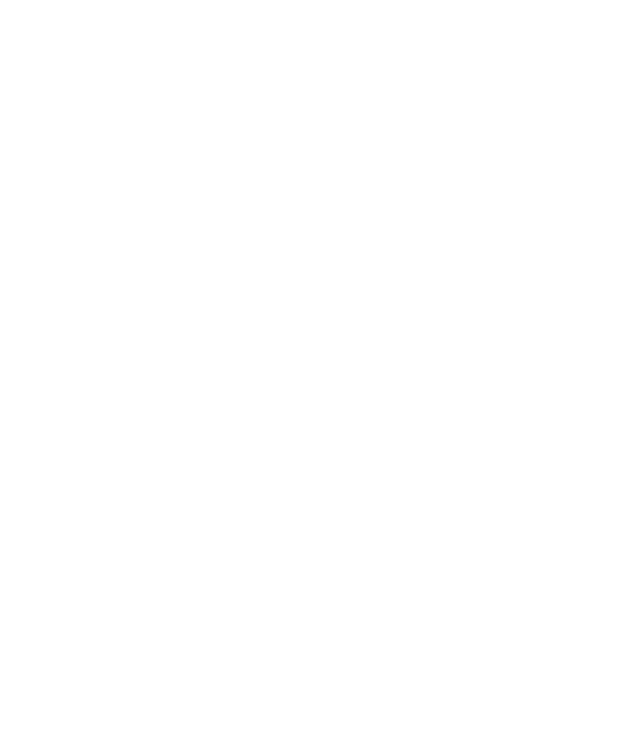
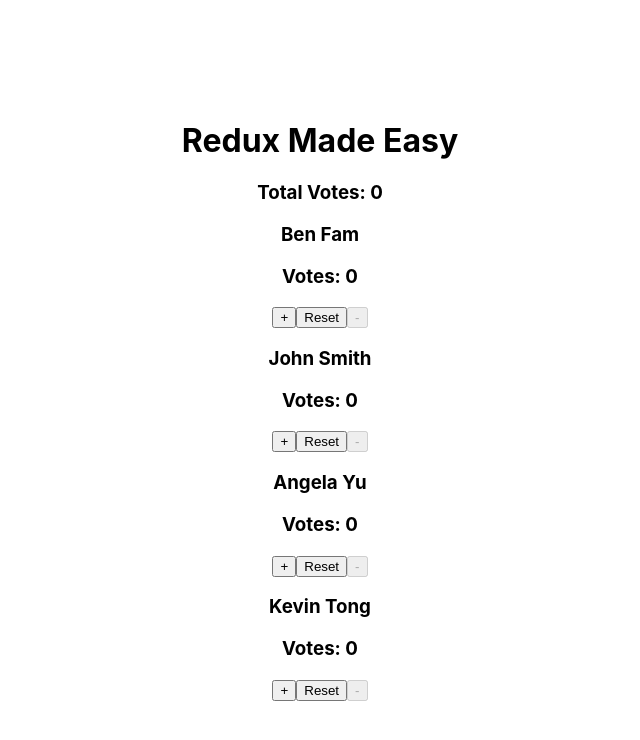
Before and after one commit to benjaminhpham/advanced-react, a React (Create React App) app: page /home in a window 1280 px wide. Before the commit this address had no page. Shown: the top 740 px of the page, without its empty margins (320-960 px from the left). Built offline with nearby package versions, Linux system fonts and the light colour scheme.

Commit message:
redux-toolkit

```diff
--- a/package.json
+++ b/package.json
@@ -3,14 +3,17 @@
   "version": "0.1.0",
   "private": true,
   "dependencies": {
+    "@reduxjs/toolkit": "^1.9.5",
     "@testing-library/jest-dom": "^5.17.0",
     "@testing-library/react": "^13.4.0",
     "@testing-library/user-event": "^13.5.0",
     "axios": "^1.4.0",
     "react": "^18.2.0",
     "react-dom": "^18.2.0",
+    "react-redux": "^8.1.2",
     "react-router-dom": "^6.15.0",
     "react-scripts": "5.0.1",
+    "redux": "^4.2.1",
     "web-vitals": "^2.1.4"
   },
   "scripts": {
--- a/src/App.js
+++ b/src/App.js
@@ -1,6 +1,7 @@
 import "./App.css";
 import App10 from "./lessons/lesson-10/App10";
 import App11 from "./lessons/lesson-11/App11";
+import App12 from "./lessons/lesson-12/App12";
 import App2 from "./lessons/lesson-2/App2";
 import App3 from "./lessons/lesson-3/App3";
 import App4 from "./lessons/lesson-4/App4";
@@ -18,7 +19,8 @@
       {/* <App7 /> */}
       {/* <App8 /> */}
       {/* <App10 /> */}
-      <App11 />
+      {/* <App11 /> */}
+      <App12 />
     </div>
   );
 }
--- a/src/index.js
+++ b/src/index.js
@@ -2,10 +2,14 @@
 import ReactDOM from "react-dom/client";
 import "./index.css";
 import App from "./App";
+import { Provider } from "react-redux";
+import store from "./redux/configureStore";
 
 const root = ReactDOM.createRoot(document.getElementById("root"));
 root.render(
   // <React.StrictMode>
-  <App />
+  <Provider store={store}>
+    <App />
+  </Provider>
   // </React.StrictMode>
 );
--- /dev/null
+++ b/src/lessons/lesson-12/App12.jsx
@@ -0,0 +1,17 @@
+import React from "react";
+import Counter from "./Counter";
+import { useSelector } from "react-redux";
+
+export default function App12() {
+  const { count } = useSelector((state) => state.counter);
+  const voters = ["Ben Fam", "John Smith", "Angela Yu", "Kevin Tong"];
+  return (
+    <div>
+      <h1>Redux Made Easy</h1>
+      <h3>Total Votes: {count}</h3>
+      {voters.map((voter) => (
+        <Counter key={voter} name={voter} />
+      ))}
+    </div>
+  );
+}
--- /dev/null
+++ b/src/lessons/lesson-12/Counter.jsx
@@ -0,0 +1,37 @@
+import React, { useState } from "react";
+import { useDispatch, useSelector } from "react-redux";
+import { decrement, increment, reset } from "../../redux/ducks/counter";
+
+export default function Counter(props) {
+  const [votes, setVotes] = useState(0);
+  const { name } = props;
+
+  const { count } = useSelector((state) => state.counter);
+  const dispatch = useDispatch();
+
+  const handleIncrement = () => {
+    dispatch(increment());
+    setVotes(votes + 1);
+  };
+
+  const handleDecrement = () => {
+    dispatch(decrement());
+    setVotes(votes - 1);
+  };
+
+  const handleReset = () => {
+    dispatch(reset());
+  };
+
+  return (
+    <div>
+      <h3>{name}</h3>
+      <h3>Votes: {votes}</h3>
+      <button onClick={handleIncrement}>+</button>
+      <button onClick={handleReset}>Reset</button>
+      <button onClick={handleDecrement} disabled={count === 0}>
+        -
+      </button>
+    </div>
+  );
+}
--- /dev/null
+++ b/src/redux/configureStore.js
@@ -0,0 +1,12 @@
+import { combineReducers, configureStore } from "@reduxjs/toolkit";
+import counterReducer from "./ducks/counter";
+
+const reducer = combineReducers({
+  counter: counterReducer,
+});
+
+export const store = configureStore({
+  reducer,
+});
+
+export default store;
--- /dev/null
+++ b/src/redux/ducks/counter.js
@@ -0,0 +1,32 @@
+const INCREMENT = "increment";
+const DECREMENT = "decrement";
+const RESET = "reset";
+
+export const increment = () => ({
+  type: INCREMENT,
+});
+
+export const decrement = () => ({
+  type: DECREMENT,
+});
+
+export const reset = () => ({
+  type: RESET,
+});
+
+const intialState = {
+  count: 0,
+};
+
+export default (state = intialState, action) => {
+  switch (action.type) {
+    case INCREMENT:
+      return { ...state, count: state.count + 1 };
+    case DECREMENT:
+      return { ...state, count: state.count - 1 };
+    case RESET:
+      return { ...state, count: 0 };
+    default:
+      return state;
+  }
+};
```
Also changed, not shown: 1 other file (tests, documents, lock files or other folders).
